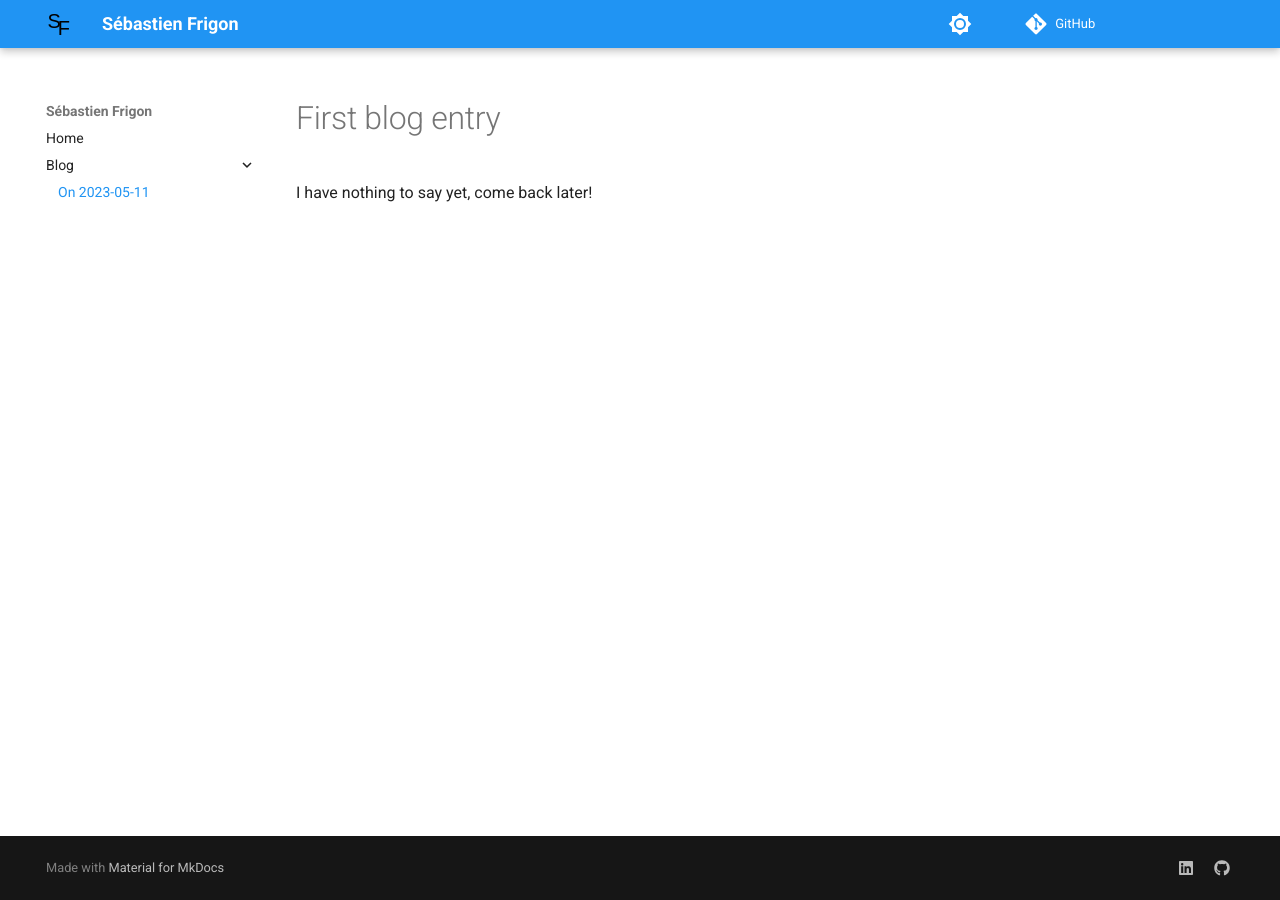
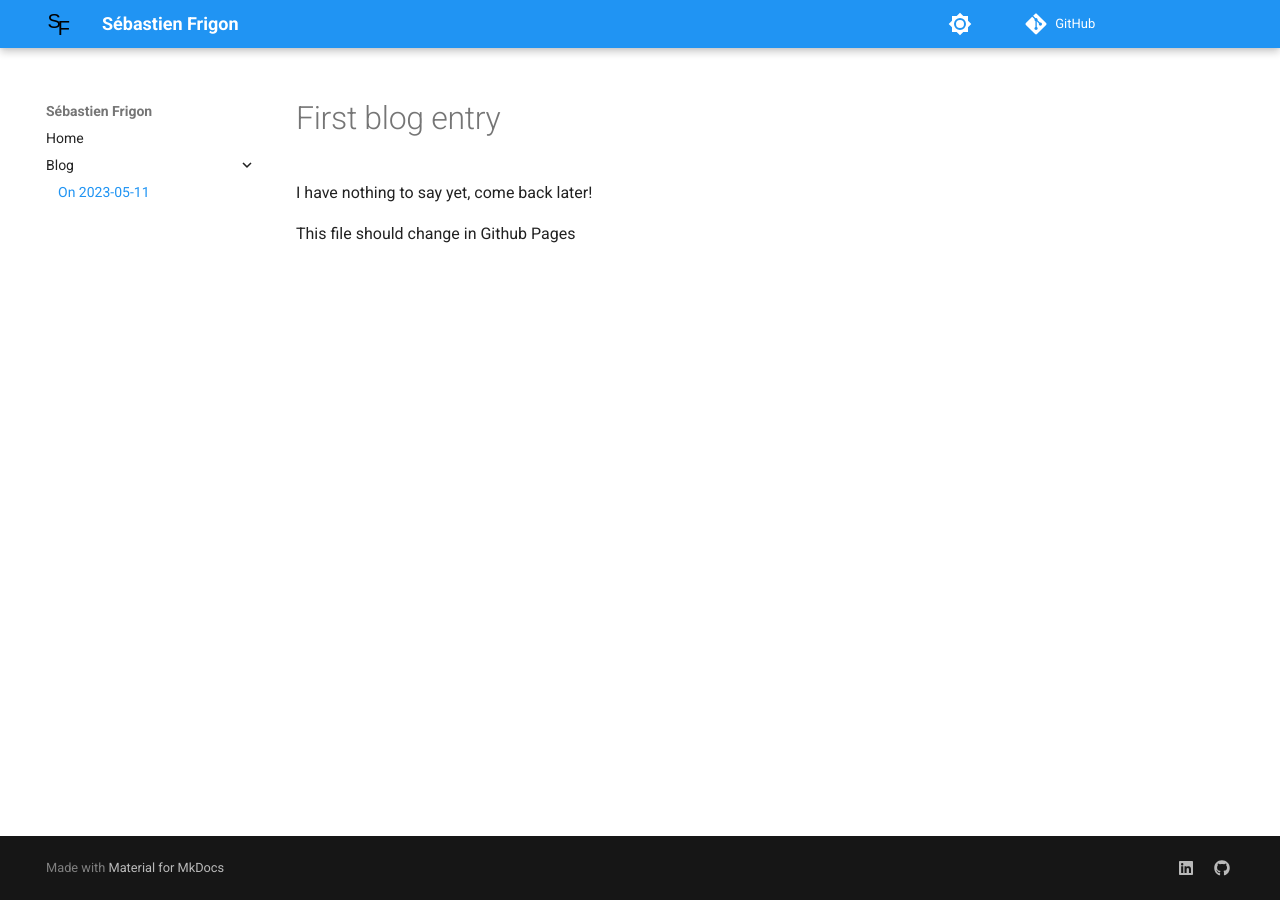
Before and after one commit to cbast/website, an MkDocs documentation site: the page built from docs/en/blog/2023-05-11.md, in a window 1280 px wide. Built offline with MkDocs 1.6.1 and Material for MkDocs 9.7.7, drawn with Linux system fonts in a browser that asks for light colours; comment, search, counter and statistics services are not loaded.

Commit message:
Change content

```diff
--- a/docs/en/blog/2023-05-11.md
+++ b/docs/en/blog/2023-05-11.md
@@ -1,3 +1,5 @@
 # First blog entry
 
 I have nothing to say yet, come back later!
+
+This file should change in Github Pages
```
